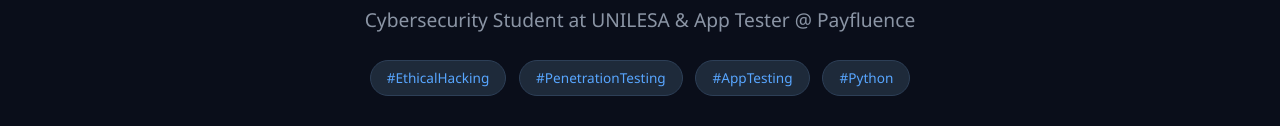
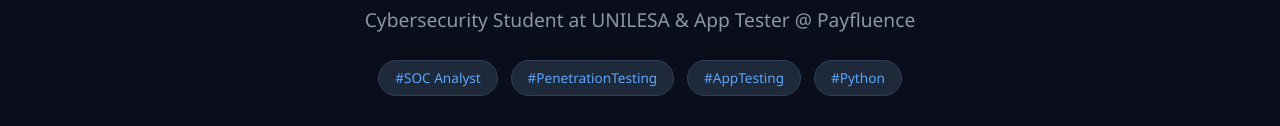
Before and after one commit to darekelvin890-code/darekelvin890.github.io, a plain HTML site: page index.html in a window 1280 px wide. Shown: the part 376-502 px from the top of the page. Drawn offline with Linux system fonts and the light colour scheme.

Commit message:
Update badge from #EthicalHacking to #SOC Analyst

```diff
--- a/index.html
+++ b/index.html
@@ -32,7 +32,7 @@
       <h1>Hi, I'm <span class="highlight">Dare Kelvin</span></h1>
       <p class="tagline">Cybersecurity Student at UNILESA &amp; App Tester @ Payfluence</p>
       <div class="hero-badges">
-        <span class="badge">#EthicalHacking</span>
+        <span class="badge">#SOC Analyst</span>
         <span class="badge">#PenetrationTesting</span>
         <span class="badge">#AppTesting</span>
         <span class="badge">#Python</span>
```
